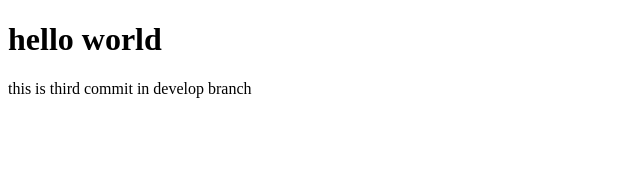
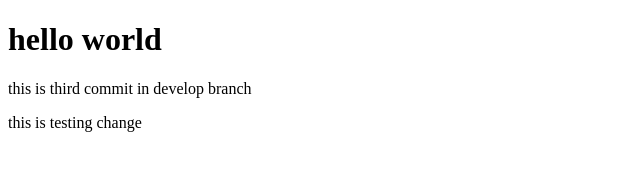
Before and after one commit to aman-mahal/testRepository, a plain HTML site: page index.html in a window 1280 px wide. Shown: the whole page, without its empty margins (0-640 px from the left). Drawn offline with Linux system fonts and the light colour scheme.

Commit message:
testing commit

```diff
--- a/index.html
+++ b/index.html
@@ -8,5 +8,6 @@
 <body>
     <h1>hello world </h1>
     <p>this is third commit in develop branch</p>
+    <p>this is testing change</p>
 </body>
 </html>
```
